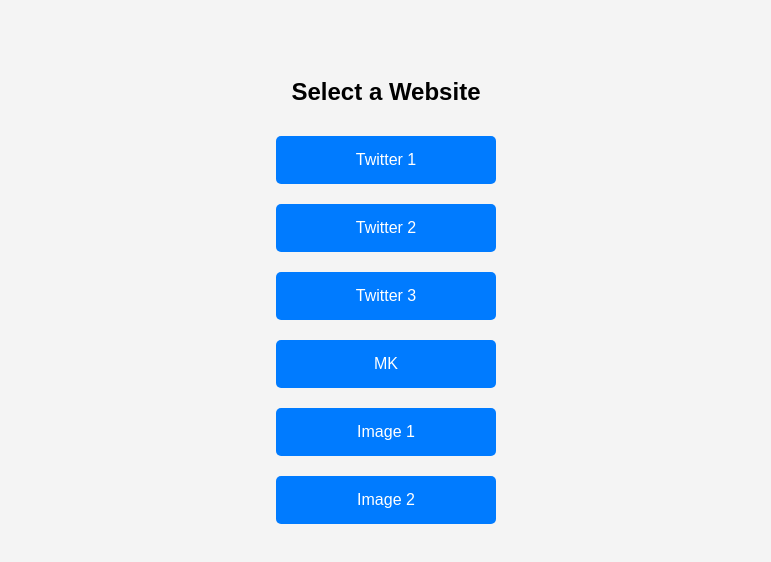
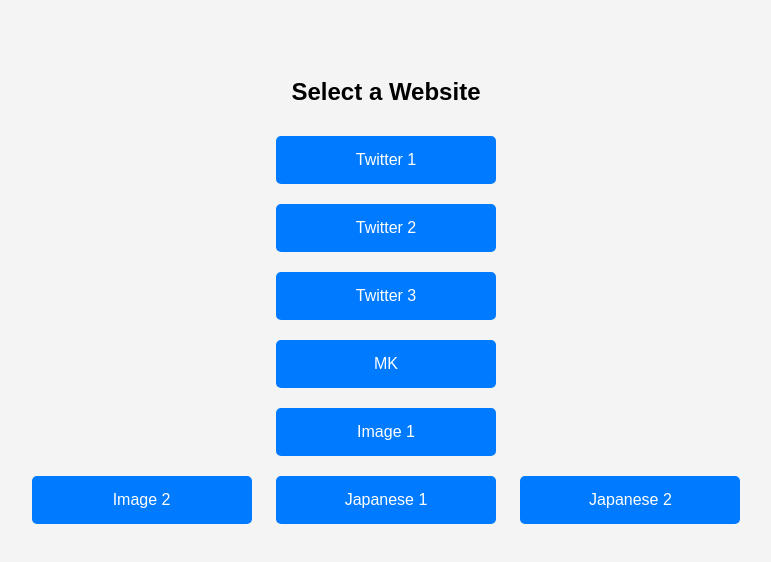
Before and after one commit to hello333176-hub/MySite, a plain HTML site: page index.html in a window 1280 px wide. Shown: the whole page, without its empty margins (254-1025 px from the left). Drawn offline with Linux system fonts and the light colour scheme.

Commit message:
Update index.html

```diff
--- a/index.html
+++ b/index.html
@@ -44,6 +44,9 @@
   <button onclick="redirect('https://www.xnxx.com/video-1crlw781/mia_khalifa_-_watch_mia_khalifa_and_her_stepmom_julianna_vega_in_a_smoking_hot_threesome')">MK</button><br>
   <button onclick="redirect('https://x.com/SwapnaSundhari5/status/2016538913851269624?s=20')">Image 1</button><br>
   <button onclick="redirect('https://x.com/celebs_retouch/status/2015460753789370627?s=20')">Image 2</button>
+  <button onclick="redirect('https://missav123.com/dm94/en/shkd-970')">Japanese 1</button>
+  <button onclick="redirect('https://missav123.com/dm18/en/dvdes-851')">Japanese 2</button>
+
 
 </body>
 </html>
```
